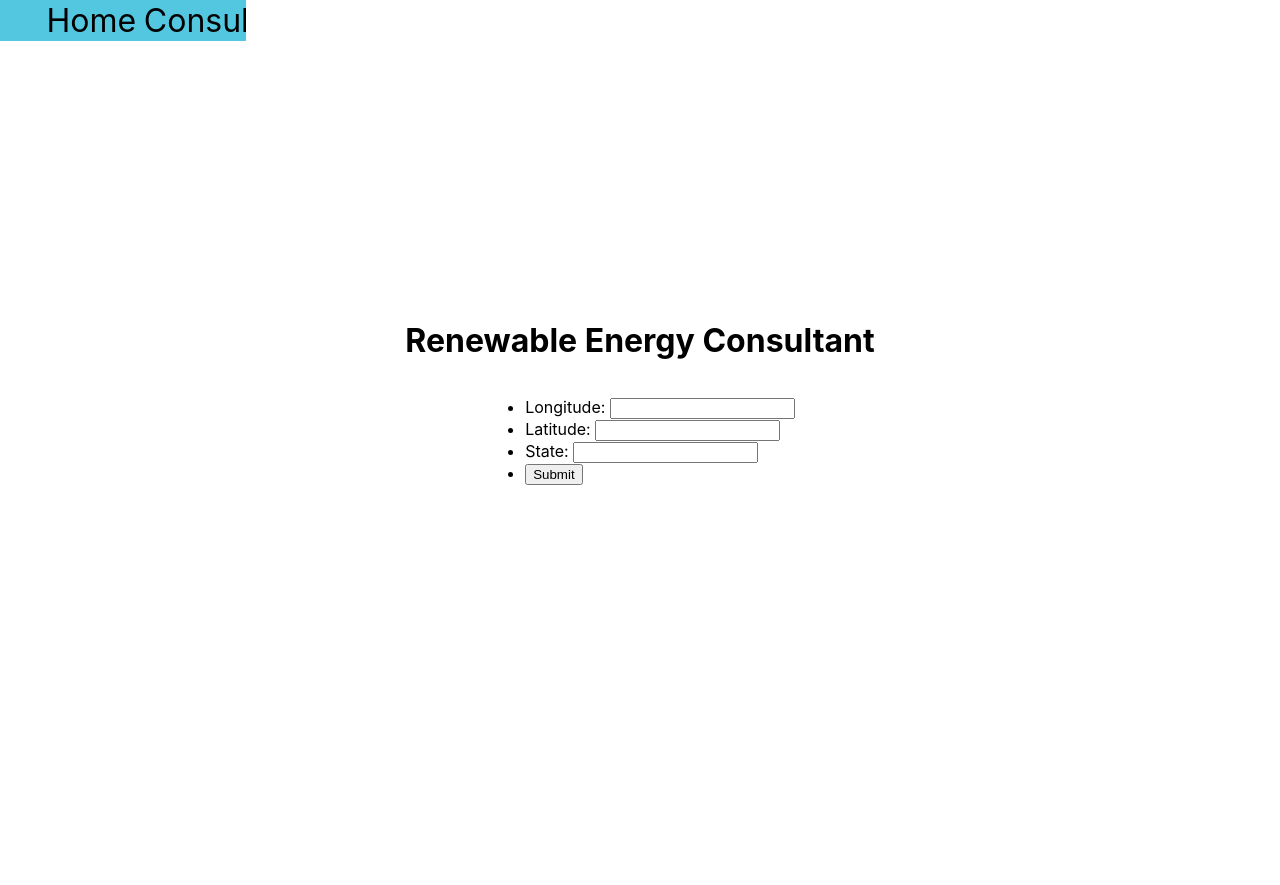
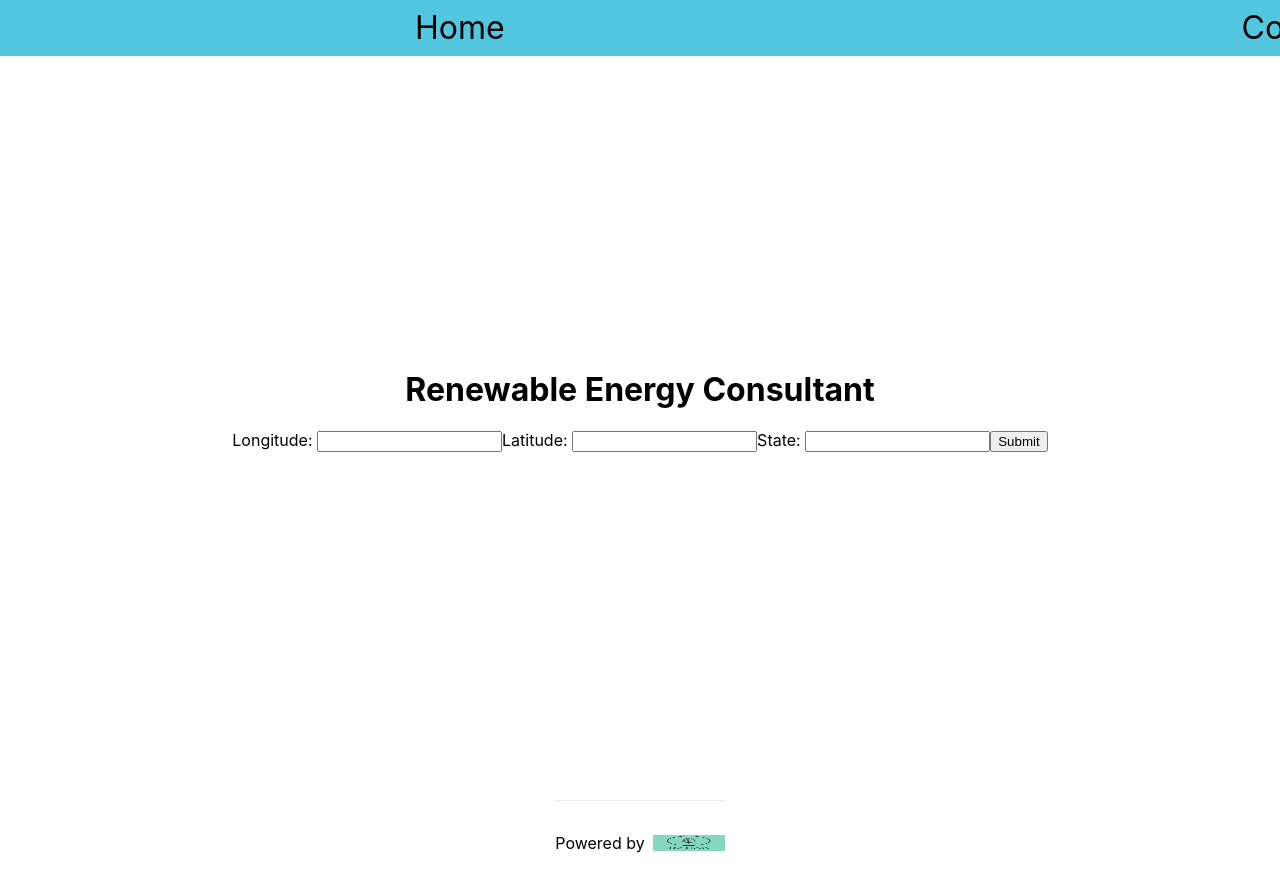
Before and after one commit to jeevsanp1/uberhack, a Next.js app in the folder re-con/: page /application in a window 1280 px wide. Before the commit the page ends 800 px from the top, so only its background shows below. Built offline with nearby package versions, Linux system fonts and the light colour scheme.

Commit message:
fixed inputs
again.

```diff
--- a/re-con/pages/application.js
+++ b/re-con/pages/application.js
@@ -1,4 +1,5 @@
 import Head from 'next/head'
+import Image from 'next/image'
 import styles from '../styles/Home.module.css'
 
 export default function App() {
@@ -17,21 +18,19 @@ export default function App() {
             </h1>
 
             <form action="/send-data-here" method="post">
-            <ul>
-              <li><label for="first">Longitude: </label>
-              <input type="text" id="first" name="first" /></li>
-              <li><label for="first">Latitude: </label>
-              <input type="text" id="first" name="first" /></li>
-              <li><label for="first">State: </label>
-              <input type="text" id="first" name="first" /></li>
-              <li><button type="submit">Submit</button></li>
-            </ul>
+
+              <label for="first">Longitude: </label>
+              <input type="text" id="first" name="first" />
+              <label for="first">Latitude: </label>
+              <input type="text" id="first" name="first" />
+              <label for="first">State: </label>
+              <input type="text" id="first" name="first" />
+              <button type="submit">Submit</button>
             </form>
 
           </main>
 
-          {/* I don't think we need this */}
-          {/* <footer className={styles.footer}>
+          <footer className={styles.footer}>
             <a
               href="https://vercel.com?utm_source=create-next-app&utm_medium=default-template&utm_campaign=create-next-app"
               target="_blank"
@@ -39,10 +38,10 @@ export default function App() {
             >
               Powered by{' '}
               <span className={styles.logo}>
-                <Image src="/ReCon.png" alt="ReCon"/>
+                <Image src="/ReCon.png" alt="ReCon" width={72} height={16} />
               </span>
             </a>
-          </footer> */}
+          </footer>
         </div>
       )
 }
--- a/re-con/styles/Home.module.css
+++ b/re-con/styles/Home.module.css
@@ -6,7 +6,7 @@
   margin: 0;
   overflow: hidden;
   background-color: rgb(82, 199, 223);
-  text-decoration: none;
+  width: 700%;
 }
 .li{
   float: left;
@@ -60,6 +60,9 @@
   align-items: center;
 }
 
+#first{
+  padding-right: 1%;
+}
 .footer a {
   display: flex;
   justify-content: center;
@@ -83,6 +86,7 @@
   line-height: 1.15;
   font-size: 9rem;
   text-align: left;
+  padding-top: 3%;
 }
 
 .title,
```
